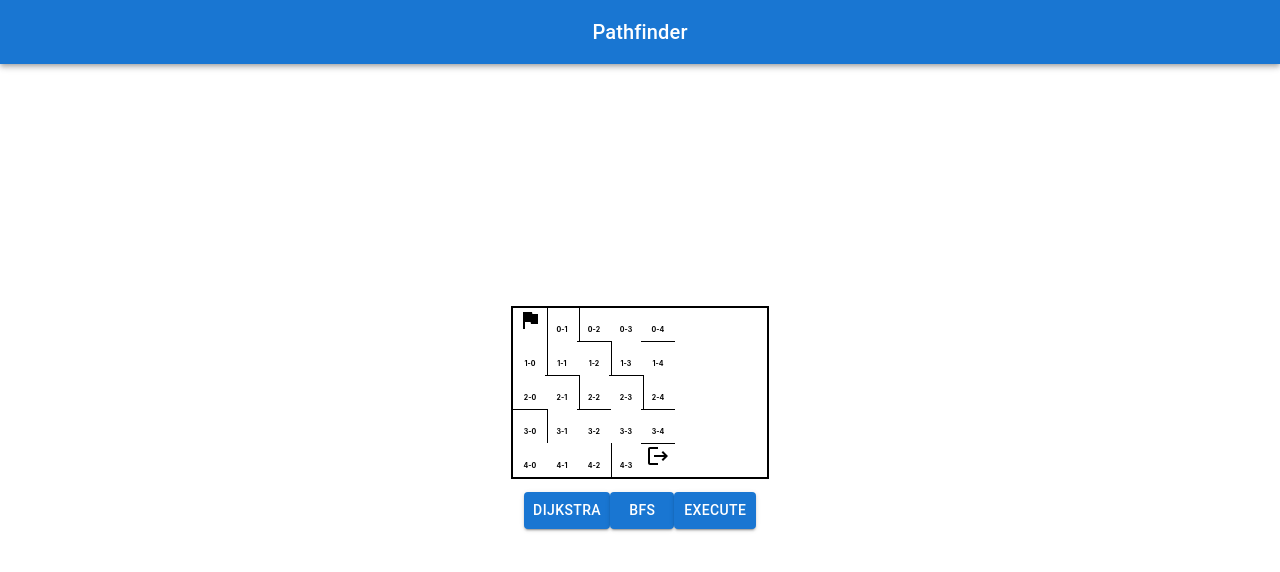
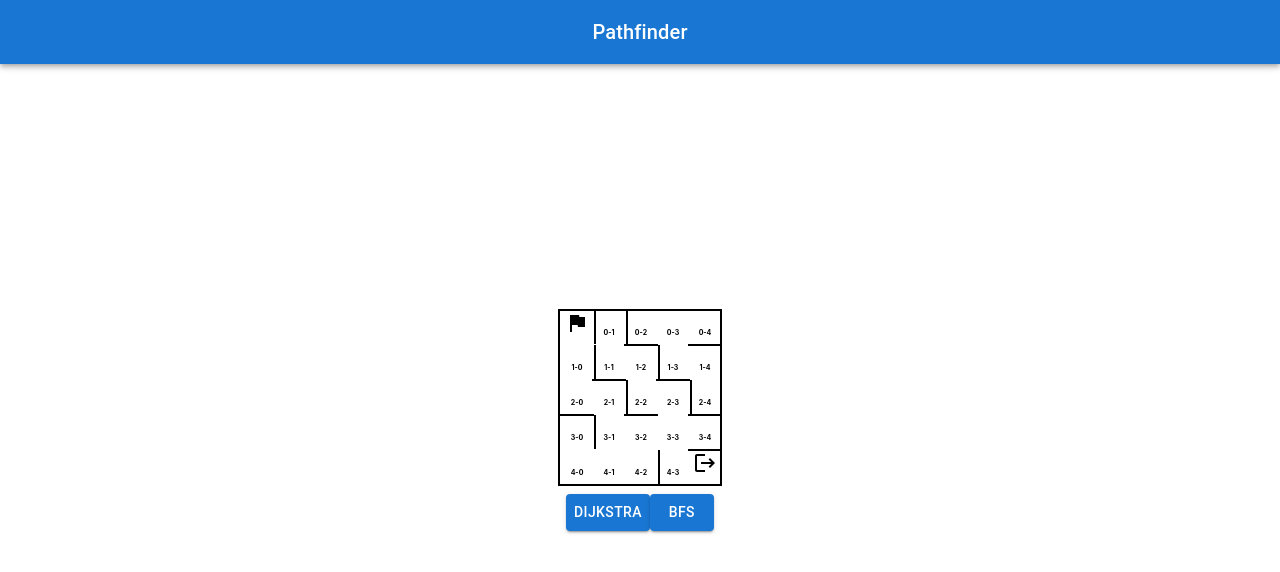
Before and after one commit to LaberintoPSG/PathFinder-ALGABO, a React (Create React App) app: page / in a window 1280 px wide. Shown: the top 572 px of the page. Built offline with nearby package versions, Linux system fonts and the light colour scheme.

Commit message:
bfs and dijkstra working for dummygraph3

```diff
--- a/src/Algorithms/BFS.ts
+++ b/src/Algorithms/BFS.ts
@@ -102,6 +102,16 @@ export const findPathFromBFS = (BFSResult: BFSResult, s: string, target: string)
     return [];
 };
 
+export const visitedNodesBFS = (BFSResult: BFSResult) => {
+    return Object.entries(BFSResult.d).reduce((acc, [vertex, distance]) => {
+        if (!acc[distance]) {
+            acc[distance] = [];
+        }
+        acc[distance].push(vertex);
+        return acc;
+    }, {} as { [key: number]: string[] });
+}
+
 const dummyGraph: { [key: string]: string[] } = {
     'r': ['s', 'v'],
     's': ['r', 'w'],
--- a/src/Constants/Types.ts
+++ b/src/Constants/Types.ts
@@ -1 +1 @@
-export type AlgorithmType = 'BFS' | 'Dijkstra' | 'PlaceHolder'
+export type AlgorithmType = 'BFS' | 'Dijkstra'
--- a/src/Graphs/DummyGraph.ts
+++ b/src/Graphs/DummyGraph.ts
@@ -119,7 +119,6 @@ export const DummyGraph3: {
         { square_coord: [2, 1], wall_position: "right" },
         { square_coord: [0, 1], wall_position: "right" },
         { square_coord: [4, 2], wall_position: "right" },
-        { square_coord: [1, 2], wall_position: "bottom" },
         { square_coord: [1, 3], wall_position: "bottom" },
         { square_coord: [0, 0], wall_position: "right" },
         { square_coord: [3, 0], wall_position: "right" },
--- a/src/Modules/_shared/componentes/maze/maze.tsx
+++ b/src/Modules/_shared/componentes/maze/maze.tsx
@@ -1,5 +1,5 @@
 import { Button } from "@mui/material";
-import { BFS, findPathFromBFS } from "../../../../Algorithms/BFS";
+import { BFS, findPathFromBFS, visitedNodesBFS } from "../../../../Algorithms/BFS";
 import { Dijkstra } from "../../../../Algorithms/Dijkstra";
 import { IWall } from "../../../../Interfaces/IWall";
 import { ConverterGraphWallNotationToAdjList } from "../../utils";
@@ -19,6 +19,7 @@ interface MazeProps {
 export const Maze: React.FC<MazeProps> = ({ Graph }) => {
     const [squares,setSquares] = useState<ReactNode[]>([])
     const [coloredSquares, setColoredSquares] = useState<Set<string>>(new Set());
+    const [visitedSquares, setVisitedSquares] = useState<Set<string>>(new Set());
     const {length, width} = Graph
 
     const initializeMaze = () => {
@@ -27,8 +28,14 @@ export const Maze: React.FC<MazeProps> = ({ Graph }) => {
             for (let col = 0; col < width; col++) {
                 const key = `${row}-${col}`;
                 const isColored = coloredSquares.has(key);
-                const style = isColored ? { backgroundColor: 'aqua' } : {};
-
+                const isVisited = visitedSquares.has(key);
+                let style = {}
+                if (isVisited) {
+                    style = { backgroundColor: 'tomato' };
+                }
+                if (isColored) {
+                    style = { backgroundColor: 'aqua' };
+                }
                 sq.push(<Square key={`${row}-${col}`}
                 wall={
                     Graph.walls.find(w => (
@@ -46,6 +53,20 @@ export const Maze: React.FC<MazeProps> = ({ Graph }) => {
         setSquares(sq)
     }
 
+    const intervalVisitedNodes = (visitedNodes: number[][]): Promise<void> => {
+        return new Promise((resolve) => {
+            visitedNodes.forEach((node, index) => {
+                setTimeout(() => {
+                    const key = `${node[0]}-${node[1]}`;
+                    setVisitedSquares((prev) => new Set(prev).add(key));
+                    if (index === visitedNodes.length - 1) {
+                        resolve();
+                    }
+                }, index * 250);
+            });
+        });
+    }
+
     const intervalColorPath = (nodesToColor: number[][]) => {
         nodesToColor.forEach((node, index) => {
             setTimeout(() => {
@@ -55,30 +76,33 @@ export const Maze: React.FC<MazeProps> = ({ Graph }) => {
         });
     }
 
-    const executeBFS = () => {
+    const executeBFS = async () => {
+        setColoredSquares(new Set())
+        setVisitedSquares(new Set())
         const graph = ConverterGraphWallNotationToAdjList(Graph)
-        console.log(graph)
         const _bfs = BFS(graph,'0-0')
-        console.log(_bfs)
         const path = findPathFromBFS(_bfs,'0-0','4-4')
-        console.log(path)
+        const visitedNodes = visitedNodesBFS(_bfs)
+
+        await intervalVisitedNodes(
+            Object.entries(visitedNodes)
+            .filter(([key]) => key !== 'Infinity')
+            .map(([, v]) => v.map(v => [Number(v.split('-')[0]),Number(v.split('-')[1])]))
+            .flat()
+        )
+
         intervalColorPath(path.map(p => {
             const coordList = p.split("-")
-
             return coordList.map(Number)
         }))
     }
 
-    const executePlaceHolder = () => {
+    const executeDijkstra = async () => {
         setColoredSquares(new Set())
-        const nodesToColor = [[1,0],[2,0],[3,0],[4,0],[5,0]]
-        intervalColorPath(nodesToColor)
-    }
-
-    const executeDijkstra = () => {
-        setColoredSquares(new Set())
+        setVisitedSquares(new Set())
         const _dijkstra = Dijkstra(Graph)
-        console.log(_dijkstra.path)
+        await intervalVisitedNodes(_dijkstra.visitedNodes)
+        intervalColorPath(_dijkstra.path)
     }
 
     const executePathFinding = (algorithmToBeExecuted: AlgorithmType) => {
@@ -91,9 +115,6 @@ export const Maze: React.FC<MazeProps> = ({ Graph }) => {
             },
             Dijkstra: () => {
                 executeDijkstra()
-            },
-            PlaceHolder: () => {
-                executePlaceHolder()
             }
         };
 
@@ -102,7 +123,7 @@ export const Maze: React.FC<MazeProps> = ({ Graph }) => {
 
     useEffect(() => {
         initializeMaze()
-    }, [coloredSquares])
+    }, [coloredSquares,visitedSquares])
 
     return (
         <div>
@@ -130,11 +151,6 @@ export const Maze: React.FC<MazeProps> = ({ Graph }) => {
                     >
                         BFS
                     </Button>
-                    <Button variant="contained"
-                    onClick={() => executePathFinding("PlaceHolder")}
-                    >
-                        Execute
-                    </Button>
                 </div>
             </div>
         </div>
--- a/src/Modules/_shared/componentes/maze/square.tsx
+++ b/src/Modules/_shared/componentes/maze/square.tsx
@@ -26,8 +26,8 @@ export const Square: React.FC<SquareProps> = ({ wall, isStart, isEnd, extraStyle
             textAlign: 'center',
             width: '34px',
             // backgroundColor: wall ? 'grey' : '#fff',
-            borderRight: wall?.wall_position === 'right' ? '1px solid black' : 'none',
-            borderBottom:  wall?.wall_position === 'bottom' ? '1px solid black' : 'none',
+            borderRight: wall?.wall_position === 'right' ? '2px solid black' : 'none',
+            borderBottom:  wall?.wall_position === 'bottom' ? '2px solid black' : 'none',
             ...extraStyles
             }}>
                 {
```
